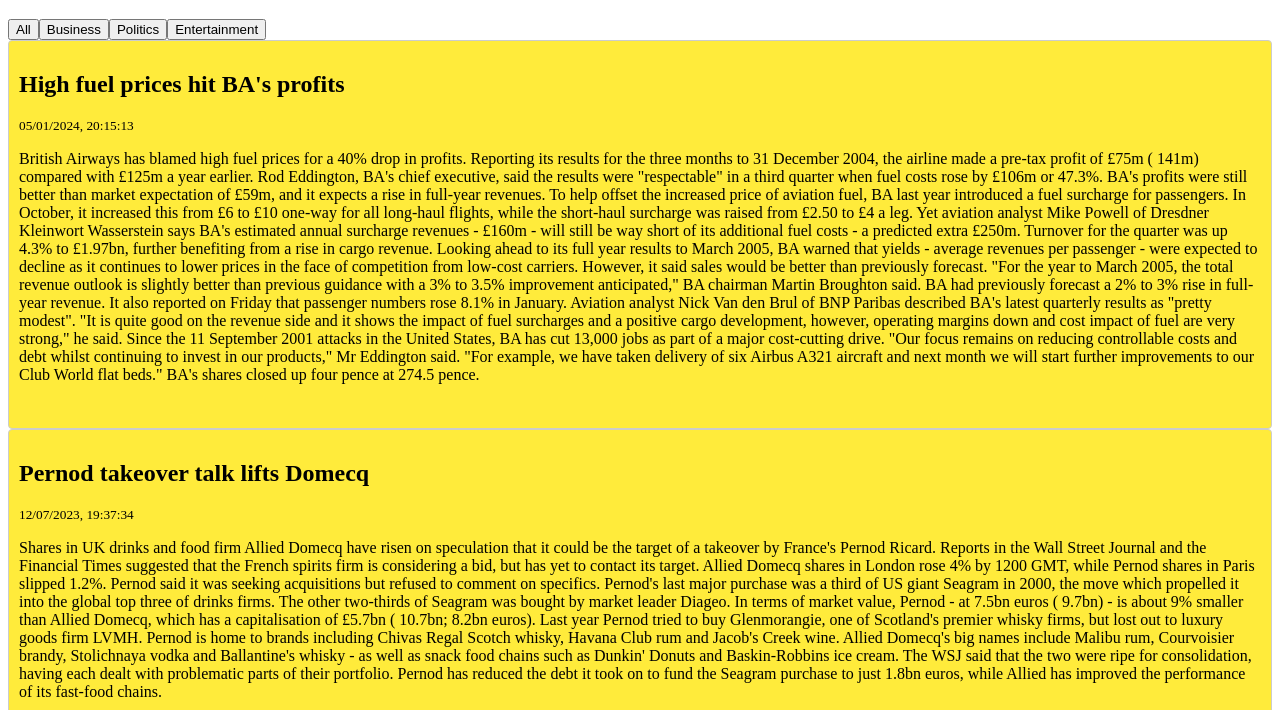
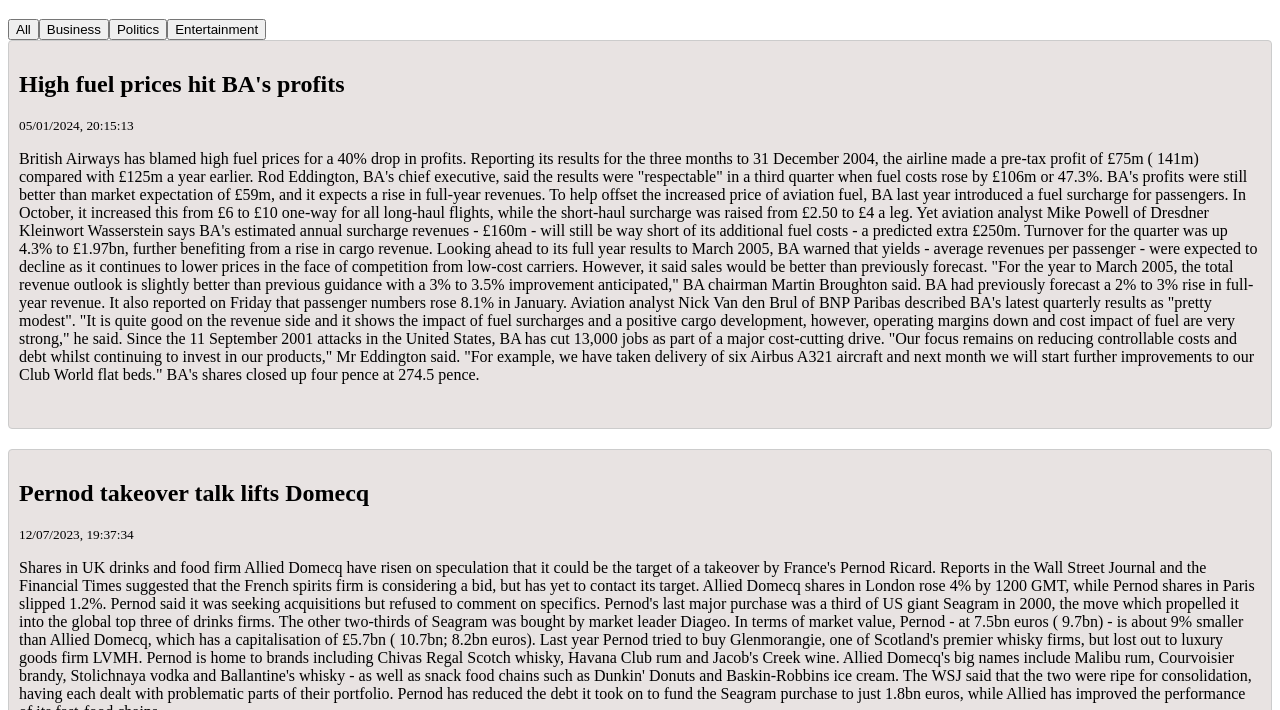
Before and after one commit to SafvanAbdulla/news_explorer, a plain HTML site: page index.html in a window 1280 px wide. Shown: the part 90-800 px from the top of the page. Drawn offline with Linux system fonts and the light colour scheme.

Commit message:
Update style.css

```diff
--- a/style.css
+++ b/style.css
@@ -1,9 +1,10 @@
 .news-card {
-    background-color: #ffeb3b;
+    background-color: #e8e3e2;
     border: 1px solid #ccc;
     border-radius: 4px;
     padding: 10px;
     position: relative;
-    word-wrap: break-word; /* Ensure text doesn't overflow */
-    min-height: 100px; /* Ensure consistent note size */
+    word-wrap: break-word;
+    min-height: 100px;
+    margin-bottom: 20px;
 }
```
